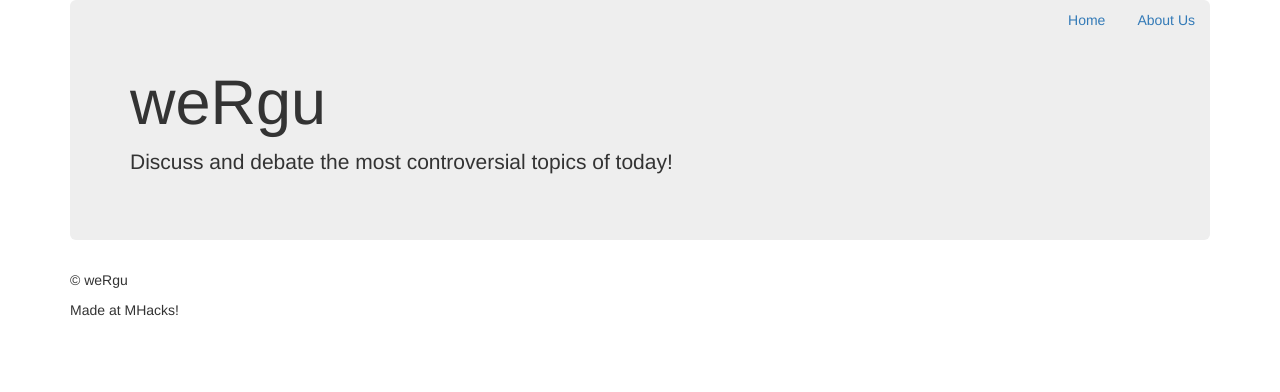
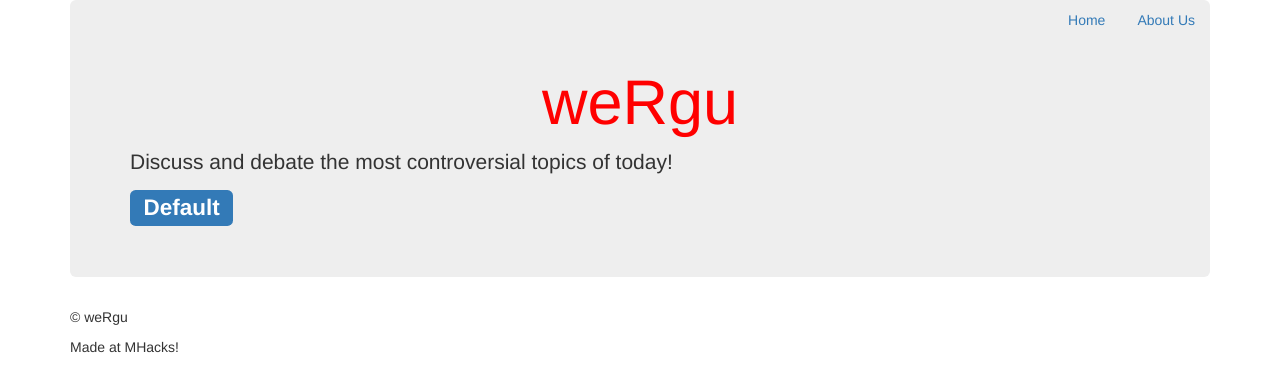
Before and after one commit to EthanWelsh/weRgu, a Flask app: page / in a window 1280 px wide. Shown: the top 392 px of the page. Run offline with Flask 2, Linux system fonts and the light colour scheme; parts of the project's set-up code (start-up, migrations or seed data) failed here and were passed over; some libraries are stand-ins or nearby versions.

Commit message:
Adds css stylesheet

```diff
--- /dev/null
+++ b/wergu/templates/css/format.css
@@ -0,0 +1,4 @@
+.jumbotron h1 {
+    color: #ff0000;
+    text-align: center;
+}
--- a/wergu/templates/index.html
+++ b/wergu/templates/index.html
@@ -1,7 +1,13 @@
 {% extends "base.html" %}
 {% block bodycontent %}
+<head>
+    <link rel="stylesheet" type="text/css" href="css/format.css"
+</head>
 <div class="jumbotron">
   <h1>weRgu</h1>
   <p class="lead">Discuss and debate the most controversial topics of today!</p>
+    <h2>
+        <span class="label label-primary">Default</span>
+    </h2>
 </div>
 {% endblock %}
```
